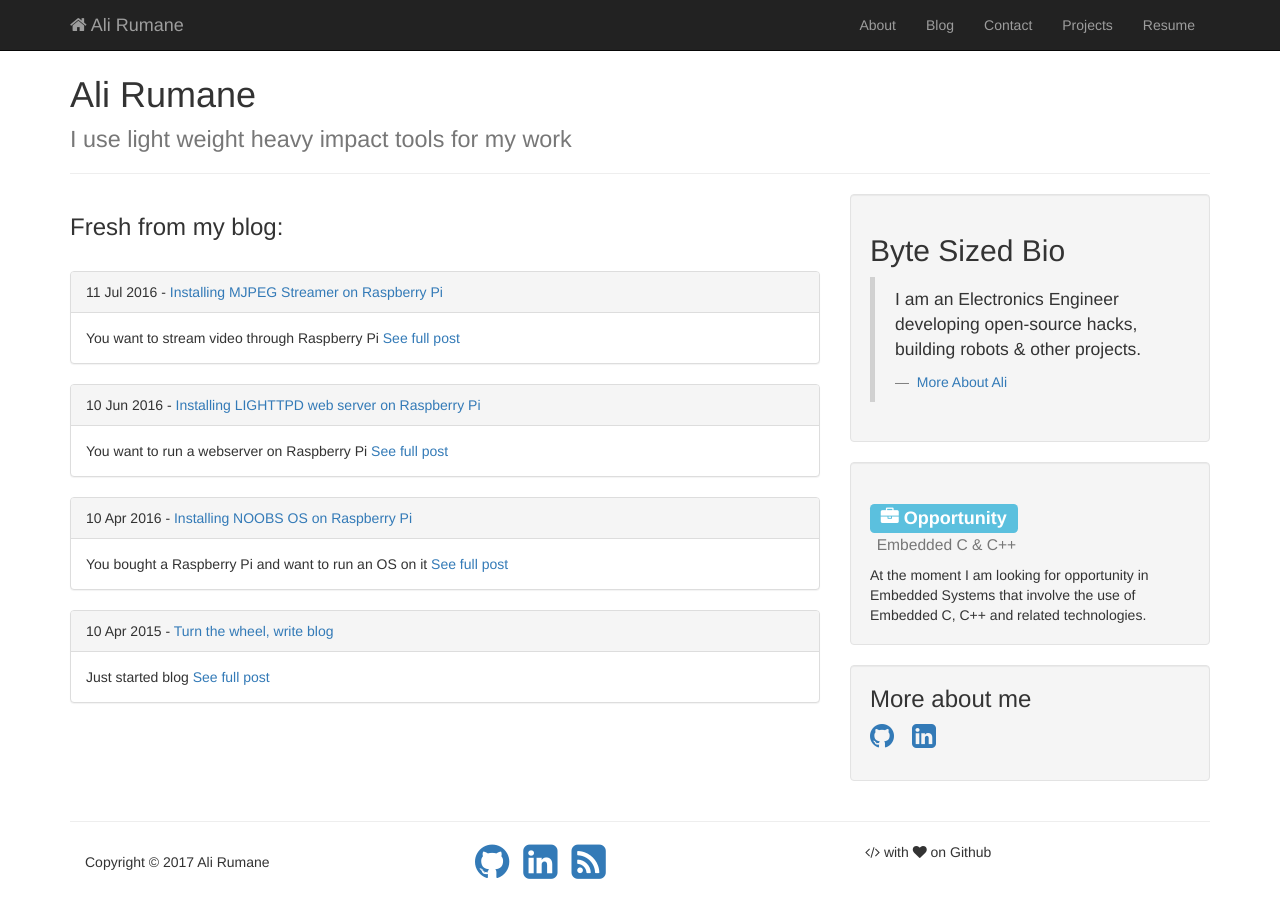
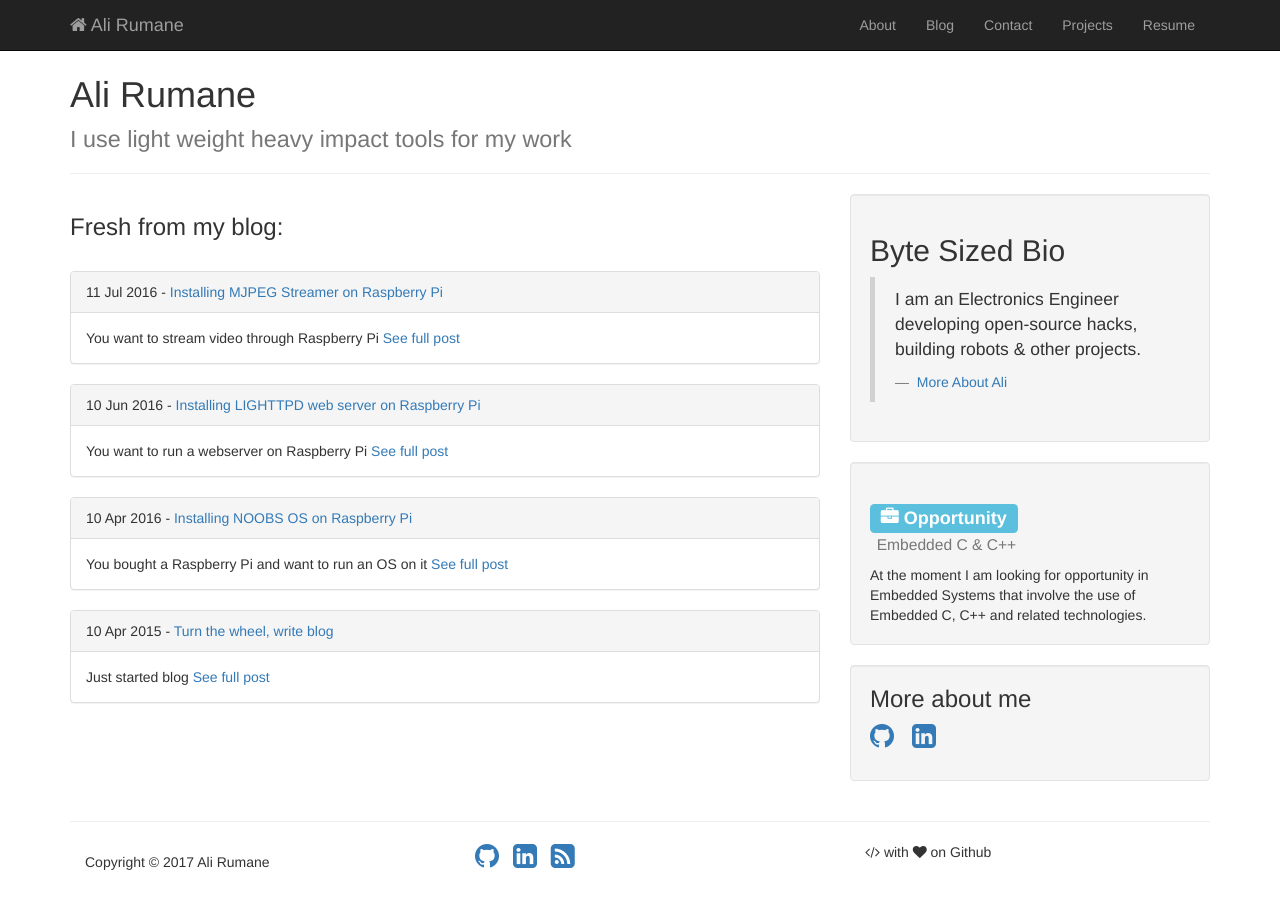
Before and after one commit to alirumane/ali-backup, a Jekyll site: the page built from index.md, in a window 1280 px wide. Built offline with Jekyll 4.4.1, drawn with Linux system fonts in a browser that asks for light colours.

Commit message:
Update style.css

```diff
--- a/assets/themes/bootstrap/css/style.css
+++ b/assets/themes/bootstrap/css/style.css
@@ -76,8 +76,6 @@ ul.social-buttons {
 }
 ul.social-buttons li a {
   display: block;
-  font-size: 20px;
-  line-height: 40px;
   outline: none;
   -webkit-transition: all 0.3s;
   -moz-transition: all 0.3s;
```
